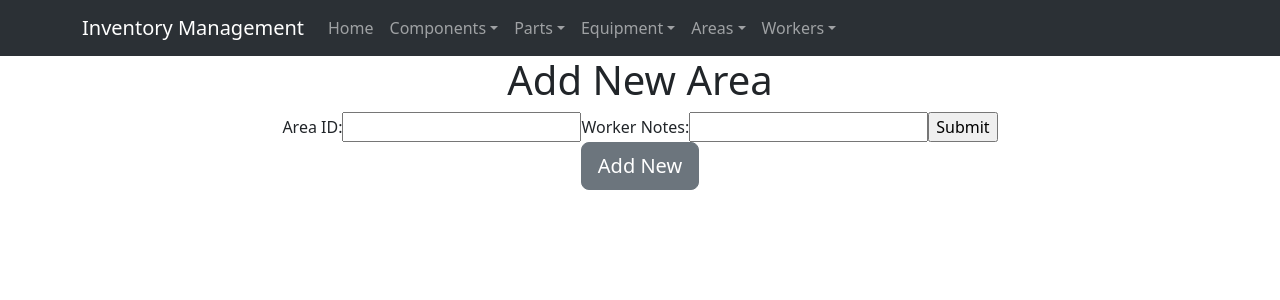
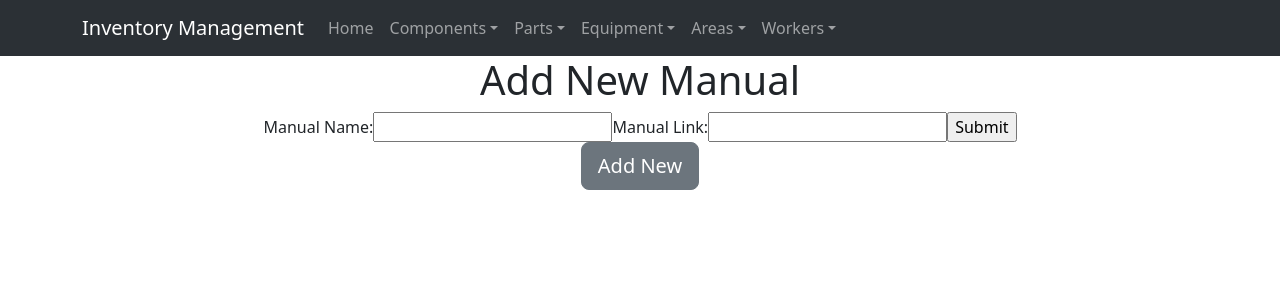
Before and after one commit to Bernaluc/LSDP-Inventory, a React (Create React App) app in the folder inventory/: page /add-manual in a window 1280 px wide. Shown: the top 300 px of the page. Built offline with nearby package versions, Linux system fonts and the light colour scheme.

Commit message:
Completed AddManual page

```diff
--- a/inventory/src/pages/AddManual.js
+++ b/inventory/src/pages/AddManual.js
@@ -3,18 +3,18 @@ import Button from 'react-bootstrap/Button'
 
 
 
-function AddArea(){
+function AddManual(){
     return(
         <div className="add-page">
             <form>
-            <h1> Add New Area</h1>
+            <h1> Add New Manual</h1>
             <label>
-                Area ID:
-                <input type="text" name="area-id" />
+                Manual Name:
+                <input type="text" name="manual-name" />
             </label>
             <label>
-                Worker Notes:
-                <input type="text" name='area-notes' />
+                Manual Link:
+                <input type="text" name='manual-link' />
             </label>
 
             <input type="submit" value="Submit" />
@@ -26,4 +26,4 @@ function AddArea(){
     )
 }
 
-export default AddArea;
+export default AddManual;
```
